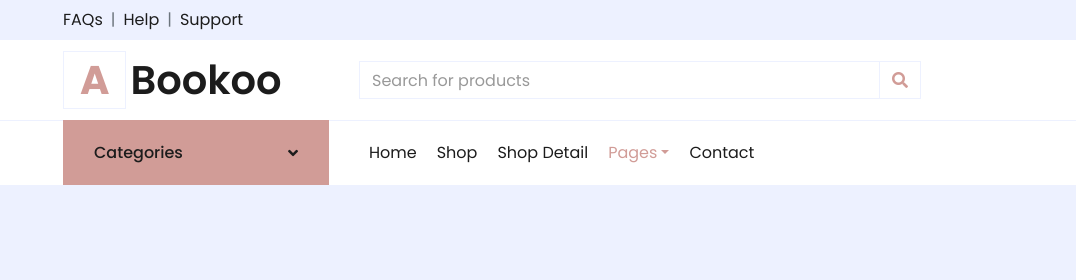
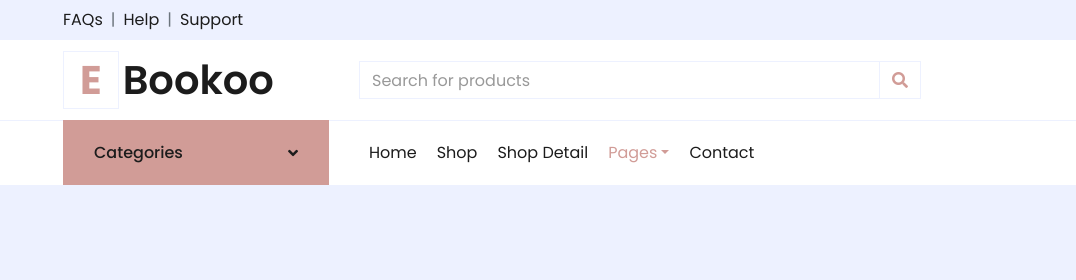
Before and after one commit to ulfhiraa/ProjectKelompok4_PDW_B, a plain HTML site: page checkout.html in a window 1280 px wide. Shown: the top 280 px of the page, 0-1076 px from the left. Drawn offline with nearby package versions, Linux system fonts and the light colour scheme.

Commit message:
Update checkout.html

```diff
--- a/checkout.html
+++ b/checkout.html
@@ -61,7 +61,7 @@
         <div class="row align-items-center py-3 px-xl-5">
             <div class="col-lg-3 d-none d-lg-block">
                 <a href="" class="text-decoration-none">
-                    <h1 class="m-0 display-5 font-weight-semi-bold"><span class="text-primary font-weight-bold border px-3 mr-1">A</span>Bookoo</h1>
+                    <h1 class="m-0 display-5 font-weight-semi-bold"><span class="text-primary font-weight-bold border px-3 mr-1">E</span>Bookoo</h1>
                 </a>
             </div>
             <div class="col-lg-6 col-6 text-left">
```
